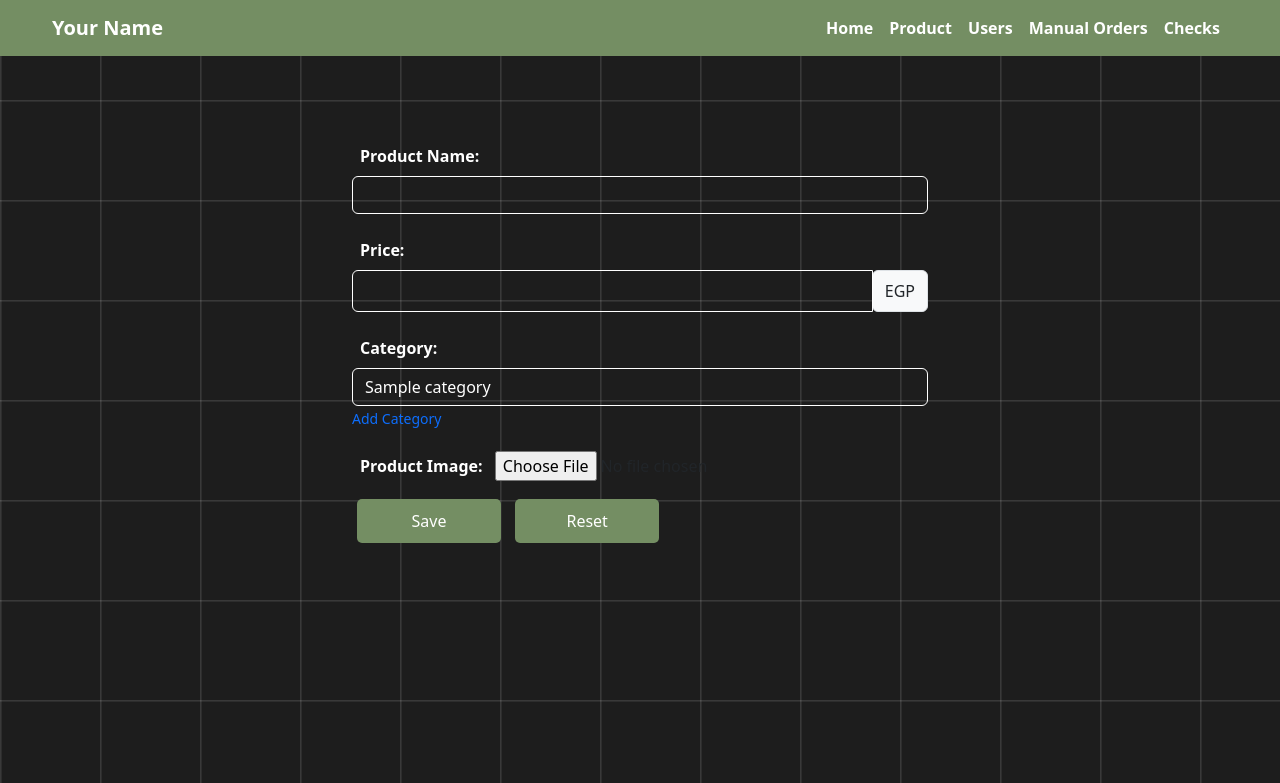
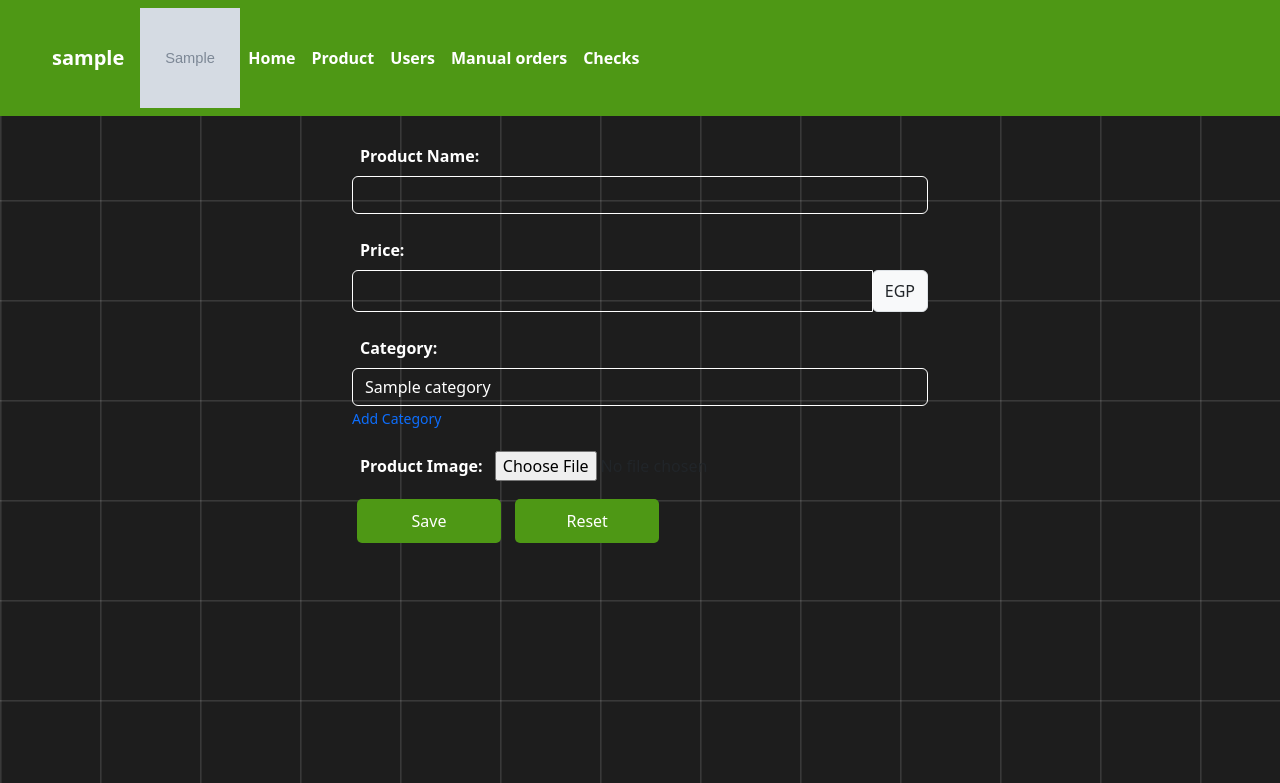
Before and after one commit to sasuna44/php-project-team, a PHP site: page /addProductForm.php in a window 1280 px wide. Shown: the top 783 px of the page. Run offline with PHP 8.4, Linux system fonts and the light colour scheme; tables that the repository leaves empty or names only in its code hold one stand-in row (values such as "Sample post"); grey boxes marked "Sample" are stand-in pictures; some libraries are stand-ins or nearby versions.

Commit message:
edit the css

```diff
--- a/addProductForm.php
+++ b/addProductForm.php
@@ -13,23 +13,45 @@
   <body>
   <nav class="navbar navbar-expand-lg navbar-dark fixed-top">
               <div class="container">
-        <a class="navbar-brand" href="#">Your Name</a>
+                  <?php
+                      include 'db.php';
+
+                      $db = new db();
+
+                      $conn = $db->get_connection();
+
+                      if ($conn->connect_error) {
+                          die("Connection failed: " . $conn->connect_error);
+                      }
+
+                      $result = $db->get_data('Users WHERE role = "admin"');
+
+                      if ($result->num_rows > 0) {
+                          $row = $result->fetch_assoc();
+                          echo '<a class="navbar-brand" href="#">' . $row["user_name"] . '</a>';
+                          echo '<img src="' . $row["user_image"] . '" alt="img" width="100" height="100" />'
+                          ;
+                      } else {
+                          echo "0 results";
+                      }
+                  ?>
                   <button class="navbar-toggler" type="button" data-bs-toggle="collapse" data-bs-target="#navbarSupportedContent" aria-controls="navbarSupportedContent" aria-expanded="false" aria-label="Toggle navigation">
                       <span class="navbar-toggler-icon"></span>
                   </button>
+
                   <div class="collapse navbar-collapse" id="navbarSupportedContent">
-            <ul class="navbar-nav ms-auto mb-2 mb-lg-0">
-                <li class="nav-item">
-                    <a class="nav-link active" aria-current="page" href="#">Home</a>
+                      <ul class="navbar-nav me-auto mb-2 mb-lg-0">
+                          <li class="nav-item active">
+                              <a class="nav-link" href="#">Home</a>
                           </li>
                           <li class="nav-item">
-                    <a class="nav-link" href="#">Product</a>
+                          <a class="nav-link" href="allProducts.php">Product <span class="sr-only"></span></a>
                           </li>
                           <li class="nav-item">
-                    <a class="nav-link" href="#">Users</a>
+                              <a class="nav-link" href="allUsers.php">Users</a>
                           </li>
                           <li class="nav-item">
-                    <a class="nav-link" href="#">Manual Orders</a>
+                              <a class="nav-link" href="#">Manual orders</a>
                           </li>
                           <li class="nav-item">
                               <a class="nav-link" href="#">Checks</a>
@@ -38,7 +60,6 @@
                   </div>
               </div>
           </nav>
-
   <div class="container">
       <div class="row justify-content-center mt-5">
           <div class="col-md-6">
@@ -52,7 +73,7 @@
                       <div class="form-group py-2">
                           <label for="price">Price:</label>
                           <div class="input-group">
-                            <input type="number" class="form-control" min="0" id="price" name="price">
+                          <input type="number" step="any" class="form-control" min="0" id="price" name="price">
                               <div class="input-group-append ">
                                   <span class="input-group-text py-2">EGP</span>
                               </div>
@@ -150,5 +171,6 @@
 
 
   <script src="js/AddProduct.js"></script>
+
   </body>
   </html>
--- a/css/styleForm.css
+++ b/css/styleForm.css
@@ -29,7 +29,7 @@ height: 100vh;
 }
 
 .navbar {
-  background-color: #748E63;
+  background-color: #4e9815;
 }
 
 .navbar-brand {
@@ -38,7 +38,7 @@ height: 100vh;
 }
 
 .navbar-brand:hover {
-    color: #2E7D32;
+    color:#4e9815;
 }
 
 .navbar-nav .nav-link {
@@ -92,14 +92,14 @@ button.btn {
   width: 25%;
   padding: 10px;
   border-radius: 5px;
-  background-color:#748E63;
+  background-color:#4e9815;
   border: none;
   color: white;
   margin: 5px;
 }
 
 button.btn:hover {
-  background-color: #2E7D32;
+  background-color: #4e9815;
   color: white;
 }
 
--- a/forgetPassword.php
+++ b/forgetPassword.php
@@ -43,13 +43,14 @@ $mysqli->close();
     <title>Check Email</title>
     <!-- Add Bootstrap CSS -->
     <link href="https://maxcdn.bootstrapcdn.com/bootstrap/4.5.2/css/bootstrap.min.css" rel="stylesheet">
+    <link rel="stylesheet" href="css/styleForm.css">
 </head>
 <body>
     <div class="container mt-5">
         <div class="row justify-content-center">
             <div class="col-md-6">
                 <form id="checkEmailForm" method="post" action="<?php echo htmlspecialchars($_SERVER["PHP_SELF"]);?>" class="border p-4 rounded">
-                    <h2 class="mb-4">Check Email</h2>
+                    <h2 class="mb-4" style="color:white">Check Email</h2>
                     <div class="form-group">
                         <label for="email">Email:</label>
                         <input type="email" id="email" name="email" required class="form-control">
```
Also changed, not shown: update_password.php (+5 -4 lines). Lines whose indentation alone changed are shown as unchanged.
